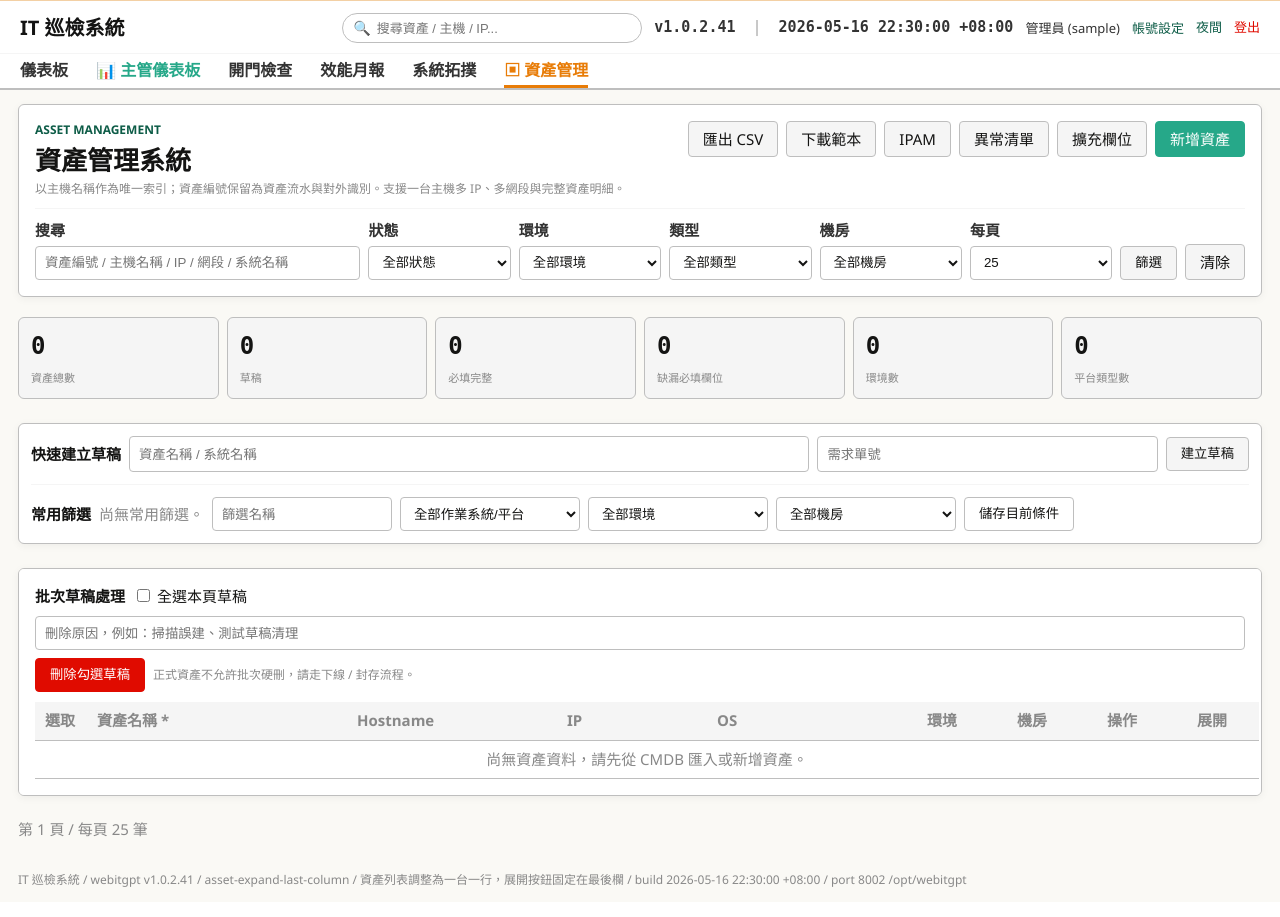
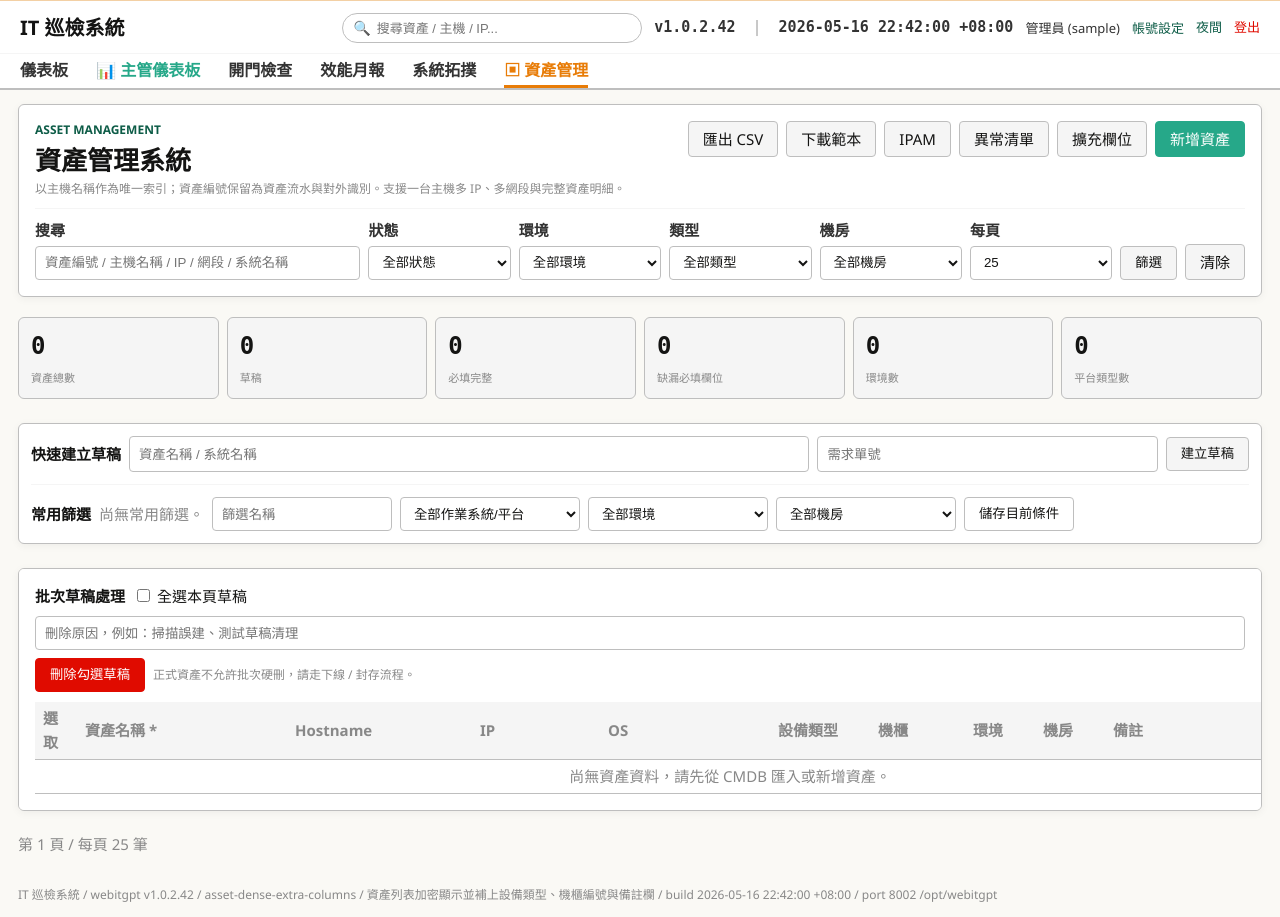
Before and after one commit to alienid4/webitgpt, a Flask app: page /hosts in a window 1280 px wide. Before the commit the page ends 887 px from the top, so only its background shows below. Run offline with Flask 3, Linux system fonts and the light colour scheme; the visitor is signed in with stand-in values (Sample User, id 1); data that the repository does not hold is empty; parts of the project's set-up code (start-up, migrations or seed data) failed here and were passed over.

Commit message:
style: densify asset list

```diff
--- a/scripts/functional_validation.py
+++ b/scripts/functional_validation.py
@@ -278,7 +278,7 @@ def main() -> int:
     check(report, "api_v1_hosts_before", status == 200 and before_total >= 3, {"total": before_total})
 
     status, home_page, _ = request(opener, "GET", f"{base}/hosts")
-    check(report, "ui_version_visible", status == 200 and "webitgpt v1.0.2.41" in home_page and "asset-expand-last-column" in home_page and "IT 巡檢系統" in home_page, {"status": status})
+    check(report, "ui_version_visible", status == 200 and "webitgpt v1.0.2.42" in home_page and "asset-dense-extra-columns" in home_page and "IT 巡檢系統" in home_page, {"status": status})
     check(report, "ui_asset_nav_active", status == 200 and 'class="nav-warn active"' in home_page and "▣ 資產管理" in home_page, {"status": status})
     status, quality_page, _ = request(opener, "GET", f"{base}/hosts/quality")
     check(report, "asset_quality_page_loads", status == 200 and "資產異常清單" in quality_page and "納管資產" in quality_page, {"status": status})
--- a/webapp/static/css/cathay.css
+++ b/webapp/static/css/cathay.css
@@ -704,30 +704,38 @@ a.metric:hover {
 .asset-table-wrap { padding: 12px; overflow-x: auto; }
 .asset-table { min-width: 1180px; }
 .asset-table-compact {
-  min-width: 960px;
+  min-width: 1320px;
   table-layout: fixed;
 }
 .asset-table-compact th,
 .asset-table-compact td {
-  padding: 7px 10px;
+  padding: 5px 8px;
   vertical-align: middle;
 }
-.asset-table-compact .asset-col-select { width: 52px; }
-.asset-table-compact .asset-col-name { width: 260px; }
-.asset-table-compact .asset-col-hostname { width: 210px; }
-.asset-table-compact .asset-col-ip { width: 150px; }
-.asset-table-compact .asset-col-os { width: 210px; }
-.asset-table-compact .asset-col-env { width: 90px; }
-.asset-table-compact .asset-col-dc { width: 90px; }
-.asset-table-compact .asset-col-actions { width: 90px; }
-.asset-table-compact .asset-col-expand { width: 72px; }
+.asset-table-compact .asset-col-select { width: 42px; }
+.asset-table-compact .asset-col-name { width: 210px; }
+.asset-table-compact .asset-col-hostname { width: 185px; }
+.asset-table-compact .asset-col-ip { width: 128px; }
+.asset-table-compact .asset-col-os { width: 170px; }
+.asset-table-compact .asset-col-device { width: 100px; }
+.asset-table-compact .asset-col-rack { width: 95px; }
+.asset-table-compact .asset-col-env { width: 70px; }
+.asset-table-compact .asset-col-dc { width: 70px; }
+.asset-table-compact .asset-col-note { width: 180px; }
+.asset-table-compact .asset-col-actions { width: 78px; }
+.asset-table-compact .asset-col-expand { width: 62px; }
 .asset-name-cell strong {
   display: inline-block;
-  max-width: 190px;
+  max-width: 145px;
   overflow: hidden;
   text-overflow: ellipsis;
   white-space: nowrap;
   vertical-align: middle;
+}
+.asset-note-cell {
+  overflow: hidden;
+  text-overflow: ellipsis;
+  white-space: nowrap;
 }
 .asset-missing-inline {
   display: inline-flex;
@@ -747,8 +755,8 @@ a.metric:hover {
   cursor: pointer;
   display: inline-flex;
   align-items: center;
-  min-height: 30px;
-  padding: 4px 10px;
+  min-height: 28px;
+  padding: 3px 8px;
   border: 1px solid var(--c4);
   border-radius: var(--radius-xs);
   background: var(--bg);
@@ -795,7 +803,7 @@ a.metric:hover {
   font-size: 16px;
 }
 .asset-detail-toggle {
-  min-width: 54px;
+  min-width: 48px;
   justify-content: center;
 }
 .asset-bulk-actions {
--- a/webapp/templates/hosts.html
+++ b/webapp/templates/hosts.html
@@ -152,8 +152,11 @@
           <th class="asset-col-hostname">Hostname</th>
           <th class="asset-col-ip">IP</th>
           <th class="asset-col-os">OS</th>
+          <th class="asset-col-device">設備類型</th>
+          <th class="asset-col-rack">機櫃</th>
           <th class="asset-col-env">環境</th>
           <th class="asset-col-dc">機房</th>
+          <th class="asset-col-note">備註</th>
           <th class="asset-col-actions">操作</th>
           <th class="asset-col-expand">展開</th>
         </tr>
@@ -193,8 +196,11 @@
           <td>
             <strong>{{ host.os or host_type_labels.get(host.host_type, host.host_type or "-") }}</strong>
           </td>
+          <td>{{ host.device_type or "-" }}</td>
+          <td>{{ host.rack_no or "-" }}</td>
           <td>{{ host.environment or "-" }}</td>
           <td>{{ dc_labels.get(host.dc, host.dc or "-") }}</td>
+          <td class="asset-note-cell" title="{{ host.note or '' }}">{{ host.note or "-" }}</td>
           <td class="actions asset-row-actions">
             {% if current_user.role in ["admin", "super", "superadmin"] %}
             <details class="asset-row-menu">
@@ -219,7 +225,7 @@
           </td>
         </tr>
         <tr class="asset-detail-row" id="asset-detail-{{ loop.index }}" hidden>
-          <td colspan="{% if current_user.role in ["admin", "super", "superadmin"] %}9{% else %}8{% endif %}">
+          <td colspan="{% if current_user.role in ["admin", "super", "superadmin"] %}12{% else %}11{% endif %}">
             <div class="asset-detail-panel">
               <h3>資產明細：{{ host.hostname or host.asset_seq }}</h3>
               <div class="asset-detail-grid">
@@ -242,7 +248,7 @@
           </td>
         </tr>
         {% else %}
-        <tr><td colspan="{% if current_user.role in ["admin", "super", "superadmin"] %}9{% else %}8{% endif %}" class="no-data">尚無資產資料，請先從 CMDB 匯入或新增資產。</td></tr>
+        <tr><td colspan="{% if current_user.role in ["admin", "super", "superadmin"] %}12{% else %}11{% endif %}" class="no-data">尚無資產資料，請先從 CMDB 匯入或新增資產。</td></tr>
         {% endfor %}
       </tbody>
     </table>
```
Also changed, not shown: tests/test_ui_contracts.py (+2 -0 lines), webapp/config.py (+4 -4 lines), 1 other file.
